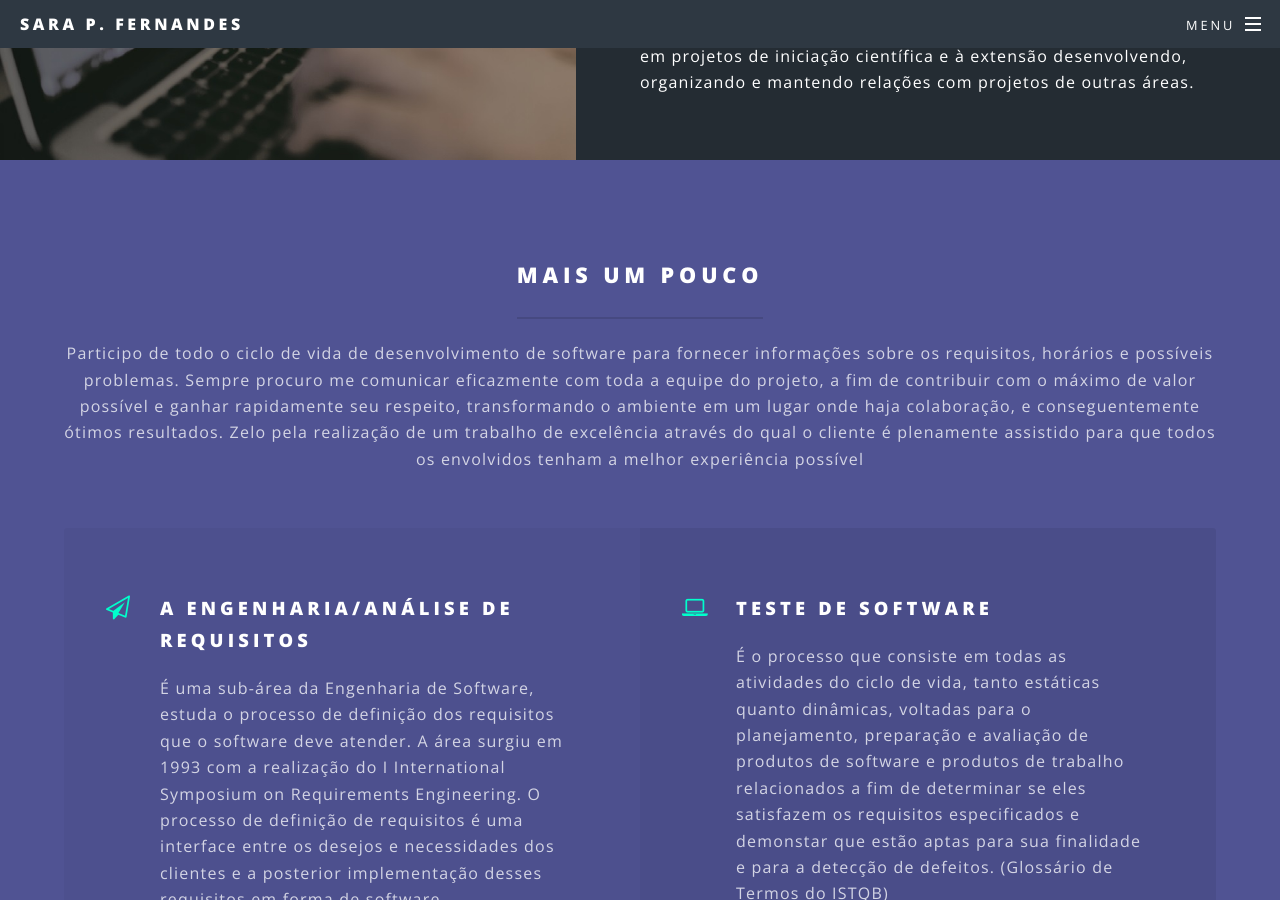
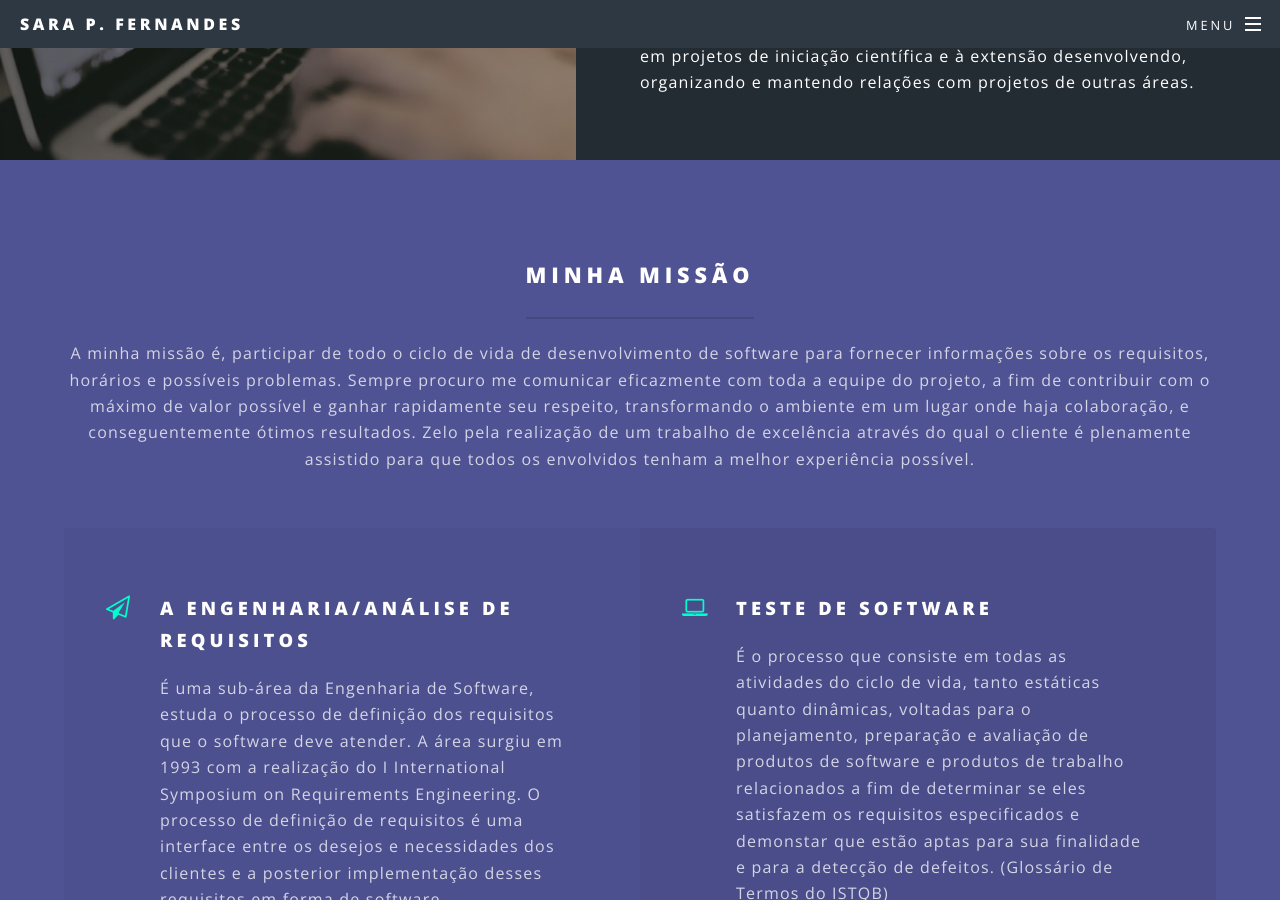
Before and after one commit to SaraFernandes/sarafernandes.github.io_sfdhgdfg, a Jekyll site: the page built from index.html, in a window 1280 px wide and 900 px high, scrolled down 2310 px. Built offline with Jekyll 4.4.1, drawn with Linux system fonts in a browser that asks for light colours.

```diff
--- a/index.html
+++ b/index.html
@@ -55,8 +55,8 @@
 					<section id="three" class="wrapper style3 special">
 						<div class="inner">
 							<header class="major">
-								<h2>Mais Um Pouco</h2>
-								<p> Participo de todo o ciclo de vida de desenvolvimento de software para fornecer informações sobre os requisitos, horários e possíveis problemas. Sempre procuro me comunicar eficazmente com toda a equipe do projeto, a fim de contribuir com o máximo de valor possível e ganhar rapidamente seu respeito, transformando o ambiente em um lugar onde haja colaboração, e conseguentemente ótimos resultados. Zelo pela realização de um trabalho de excelência através do qual o cliente é plenamente assistido para que todos os envolvidos tenham a melhor experiência possível
+								<h2>Minha Missão</h2>
+								<p> A minha missão é, participar de todo o ciclo de vida de desenvolvimento de software para fornecer informações sobre os requisitos, horários e possíveis problemas. Sempre procuro me comunicar eficazmente com toda a equipe do projeto, a fim de contribuir com o máximo de valor possível e ganhar rapidamente seu respeito, transformando o ambiente em um lugar onde haja colaboração, e conseguentemente ótimos resultados. Zelo pela realização de um trabalho de excelência através do qual o cliente é plenamente assistido para que todos os envolvidos tenham a melhor experiência possível.
 								</p>
 							</header>
 							<ul class="features">
```
